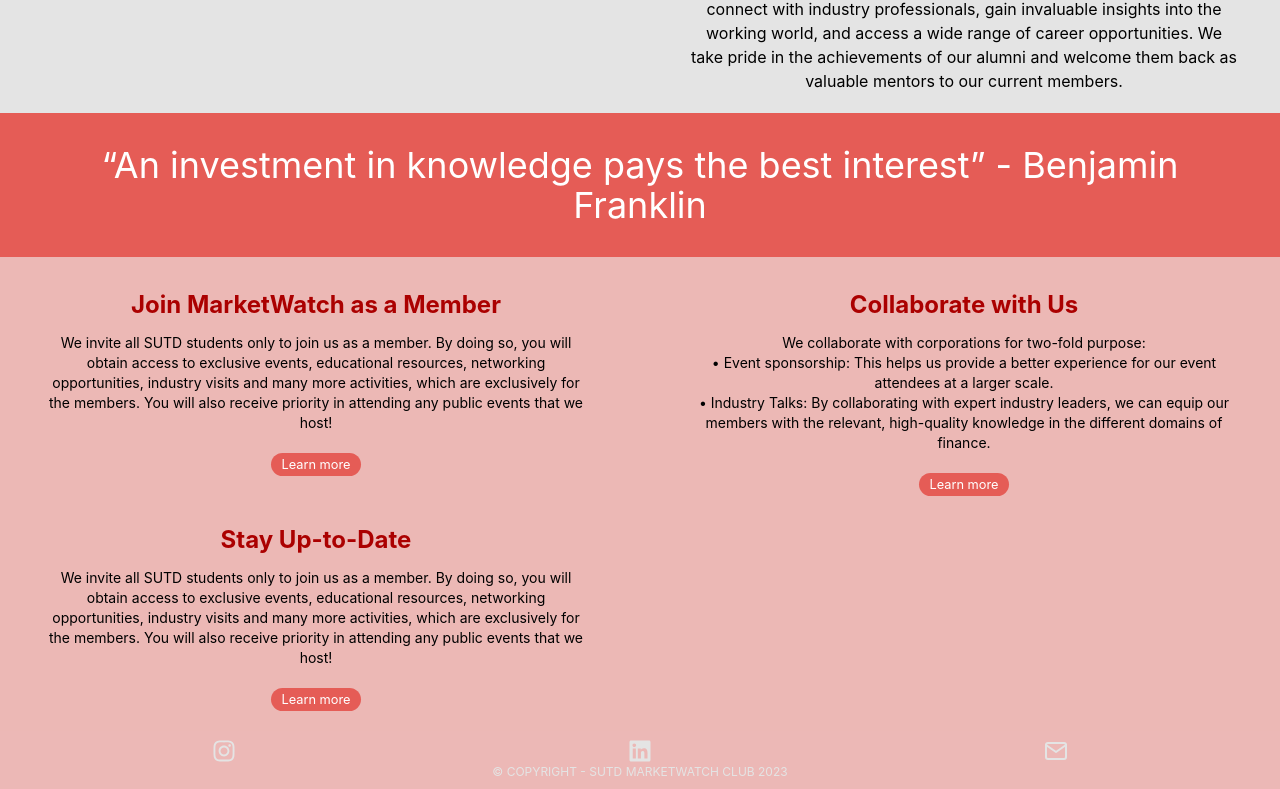
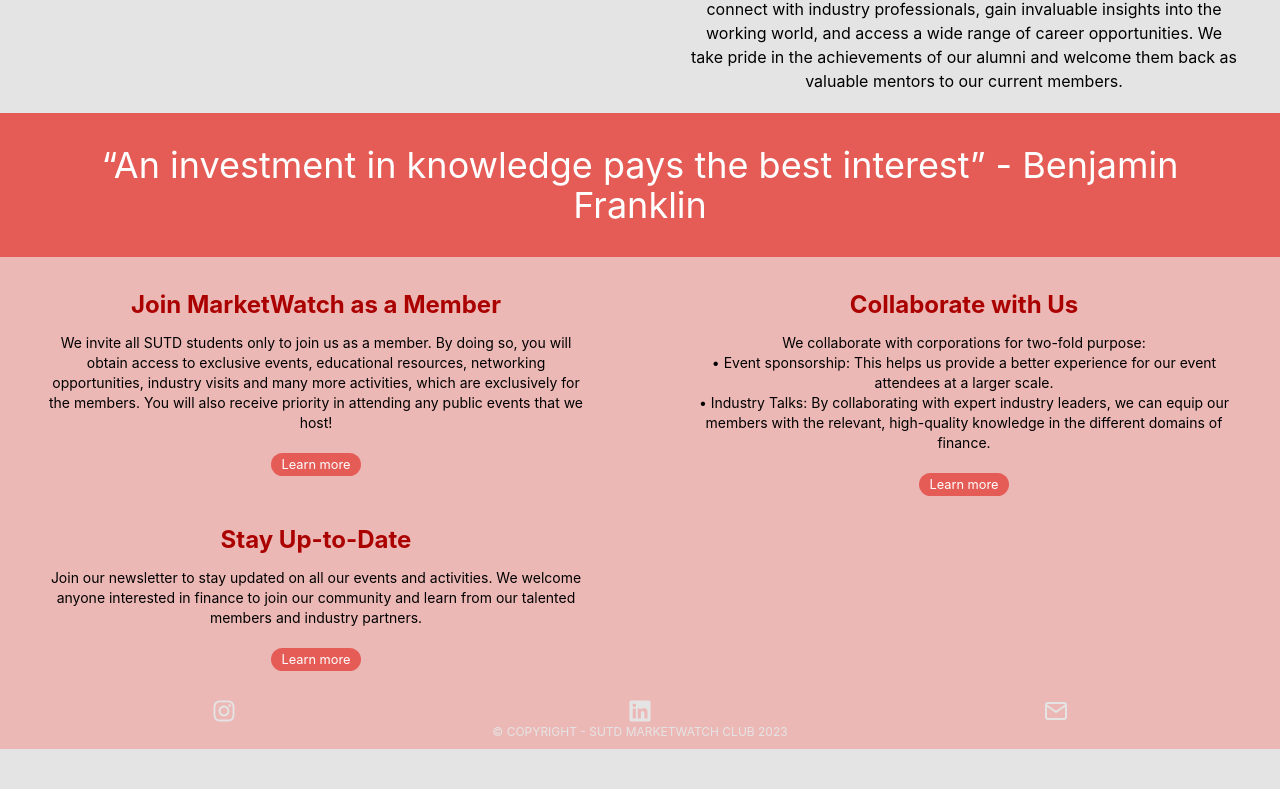
Before and after one commit to yash2mehta/website, a React (Vite) app: page / in a window 1280 px wide. Shown: the part 1627-2416 px from the top of the page. After the commit the page ends 2376 px from the top, so only its background shows below. Built offline with nearby package versions, Linux system fonts and the light colour scheme.

Commit message:
changed text for stay up to date

```diff
--- a/src/components/Home/Home.tsx
+++ b/src/components/Home/Home.tsx
@@ -168,7 +168,7 @@
                     <div className="mx-10">
                         <h1 className="text-2xl text-primary-300 font-bold my-3">Stay Up-to-Date</h1>
                         <h2 className="text-sm text-black">
-                        We invite all SUTD students only to join us as a member. By doing so, you will obtain access to exclusive events, educational resources, networking opportunities, industry visits and many more activities, which are exclusively for the members. You will also receive priority in attending any public events that we host!
+                        Join our newsletter to stay updated on all our events and activities. We welcome anyone interested in finance to join our community and learn from our talented members and industry partners.
                         </h2>
                     </div>
                     <button
```
